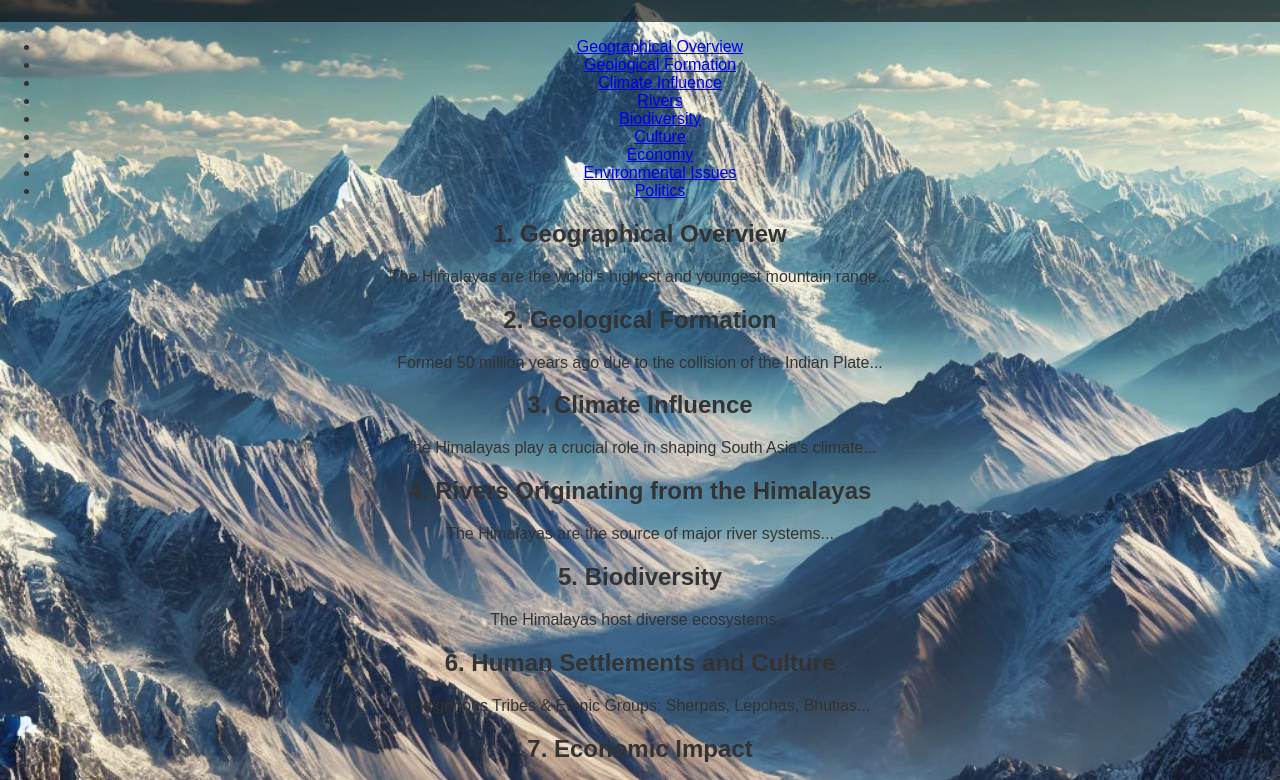
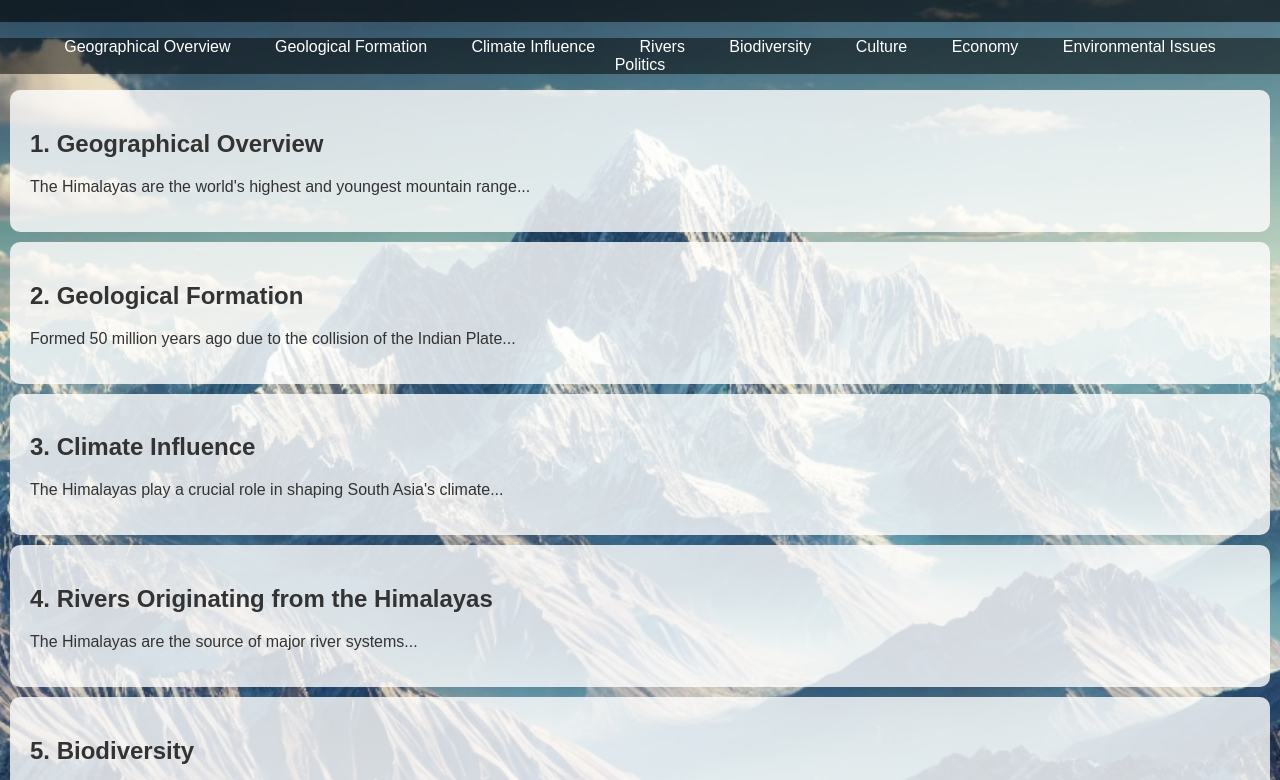
Before and after one commit to devansh23092009/Celestial-Himalaya-, a plain HTML site: page index.html in a window 1280 px wide. Shown: the part 88-868 px from the top of the page. Drawn offline with Linux system fonts and the light colour scheme; files that its build step writes are made by us from their sources; files whose address does not match are found by name.

Commit message:
Update style.css

```diff
--- a/style.css
+++ b/style.css
@@ -5,7 +5,6 @@ body {
     color: #333;
     margin: 0;
     padding: 0;
-    text-align: center;
     transition: background 0.5s, color 0.5s;
 }
 
@@ -21,6 +20,31 @@ header {
     background: rgba(0, 0, 0, 0.6);
     padding: 15px;
     color: white;
+    text-align: center;
+}
+
+/* Navigation */
+nav ul {
+    list-style-type: none;
+    padding: 0;
+    text-align: center;
+    background: rgba(0, 0, 0, 0.5);
+}
+
+nav ul li {
+    display: inline;
+    margin: 10px;
+}
+
+nav ul li a {
+    text-decoration: none;
+    color: white;
+    padding: 10px;
+}
+
+nav ul li a:hover {
+    background: yellow;
+    color: black;
 }
 
 /* Toggle Switch */
@@ -65,8 +89,16 @@ input:checked + .slider:before {
     background: black;
 }
 
+/* Sections */
+section {
+    padding: 20px;
+    margin: 10px;
+    background: rgba(255, 255, 255, 0.8);
+    border-radius: 10px;
+}
+
 /* Fade-in Effect */
 .fade-in {
     opacity: 0;
     transition: opacity 1s ease-in-out;
-    }
+}
```
